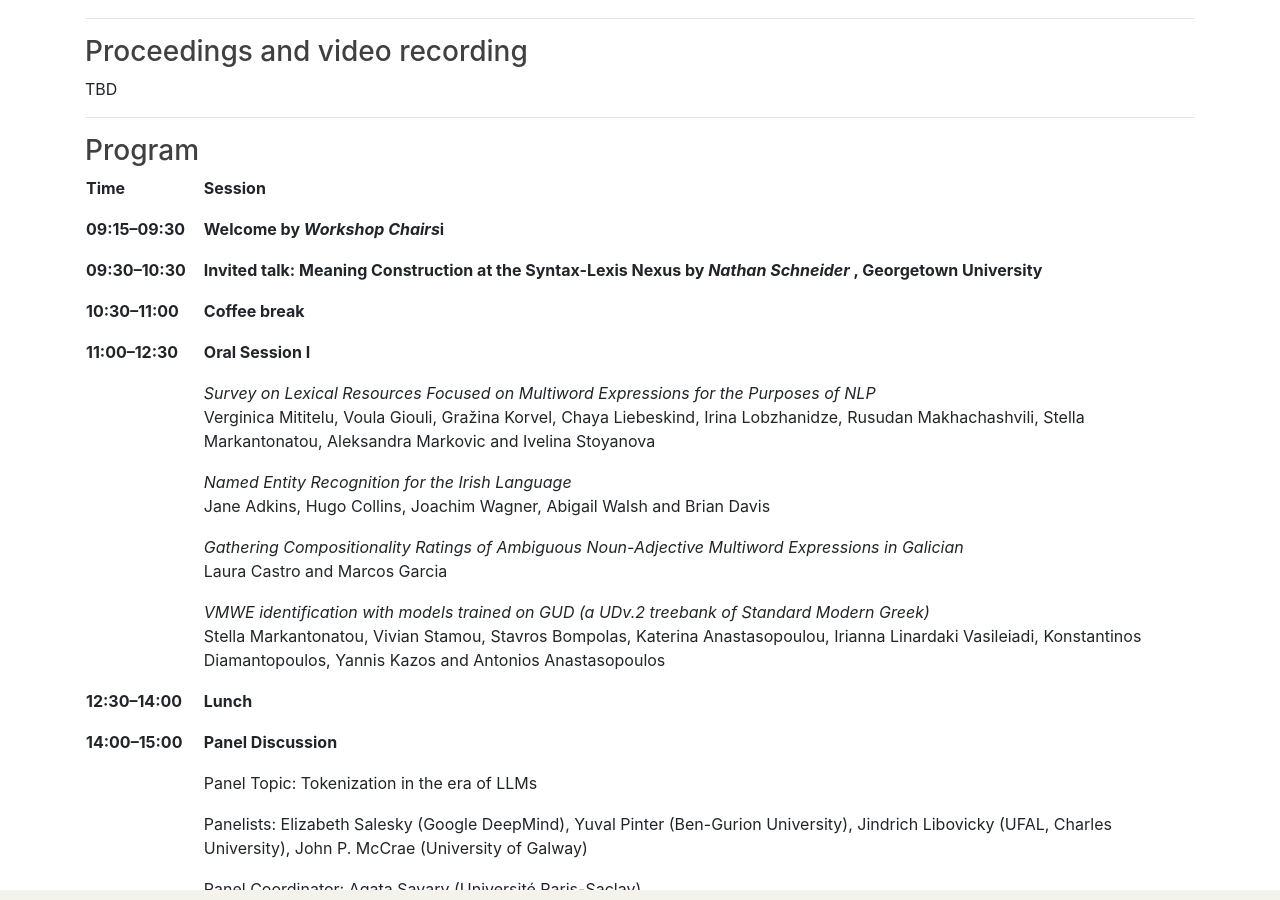
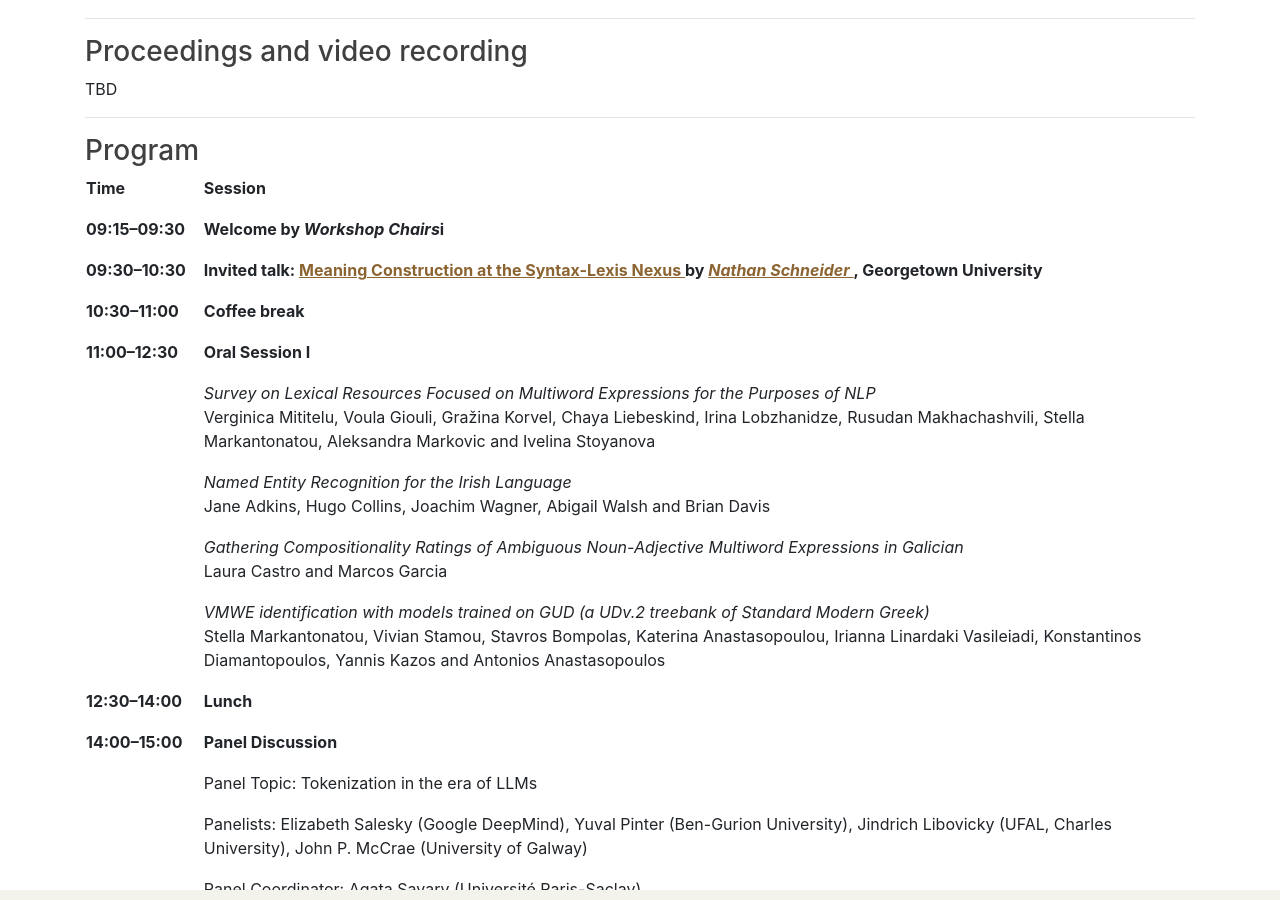
Before and after one commit to multiword/multiword.github.io, a Jekyll site: the page built from mwe2025/index.md, in a window 1280 px wide and 900 px high, scrolled down 810 px. Built offline with Jekyll 4.4.1, drawn with Linux system fonts in a browser that asks for light colours; comment, search, counter and statistics services are not loaded; some of the changed lines change nothing that is shown.

Commit message:
updated schedule

```diff
--- a/mwe2025/index.md
+++ b/mwe2025/index.md
@@ -110,7 +110,7 @@ TBD
 
   <tr><th>09:15–09:30</th><th>Welcome by <i>Workshop Chairs</i>i</th></tr>
 
-  <tr><th>09:30–10:30</th><th>Invited talk: Meaning Construction at the Syntax-Lexis Nexus by <i> Nathan Schneider </i>, Georgetown University </th> </tr>
+  <tr><th>09:30–10:30</th><th>Invited talk: <a href= "https://multiword.org/mweud2024/#keynotes"> Meaning Construction at the Syntax-Lexis Nexus </a> by <i> <a href="http://nathan.cl/"> Nathan Schneider </a> </i>, Georgetown University </th> </tr>
 
   <tr><th>10:30–11:00</th><th>Coffee break</th></tr>
 
```
